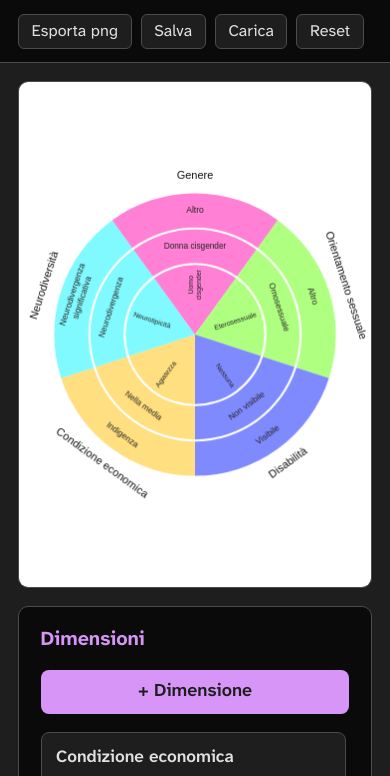
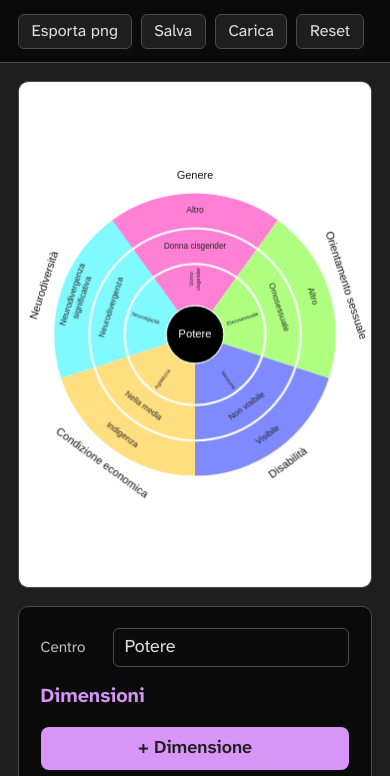
Before and after one commit to dropletzz/hacking.farm, a plain HTML site: page public/laruota/index.html in a window 390 px wide. Both pictures are taken after a click on the button "Reset". Shown: the top 776 px of the page. Drawn offline with Linux system fonts and the light colour scheme; a web font is replaced by a local one.

Commit message:
aggiunto centro

```diff
--- a/public/laruota/index.html
+++ b/public/laruota/index.html
@@ -27,6 +27,10 @@
 
     <div class="layout">
         <aside class="panel">
+            <label class="center-field">
+                <span>Centro</span>
+                <input id="center-input" type="text" placeholder="Testo al centro" />
+            </label>
             <h2>Dimensioni</h2>
             <button id="add-dimension-top" type="button">+ Dimensione</button>
             <div id="dimensions-list"></div>
--- a/public/laruota/script.js
+++ b/public/laruota/script.js
@@ -37,7 +37,12 @@ const defaultDimensions = [
     },
 ];
 
-const dimensions = loadDimensions();
+const defaultWheelDescription = {
+    center: "Potere",
+    dimensions: defaultDimensions,
+};
+
+const wheelDescription = loadWheelDescription();
 
 const backgroundColor = "#ffffff";
 
@@ -56,7 +61,7 @@ const radialLevelMaxChars = 12;
 const maxCharsMin = 5;
 
 function getMaxCharsPerLine(base, slope) {
-    return Math.max(maxCharsMin, Math.round(base - dimensions.length * slope));
+    return Math.max(maxCharsMin, Math.round(base - wheelDescription.dimensions.length * slope));
 }
 
 function getSliceColor(index) {
@@ -101,7 +106,7 @@ function renderWheel(ctx, W, H) {
     ctx.fillStyle = backgroundColor;
     ctx.fillRect(0, 0, W, H);
 
-    if (dimensions.length === 0) {
+    if (wheelDescription.dimensions.length === 0) {
         drawRainbowFlag(ctx, W, H);
         return;
     }
@@ -109,7 +114,9 @@ function renderWheel(ctx, W, H) {
     ctx.save();
     ctx.translate(W / 2, H / 2);
 
-    for (let i = 0; i < dimensions.length; i++) {
+    drawCenter(ctx, wheelDescription.center, radius);
+
+    for (let i = 0; i < wheelDescription.dimensions.length; i++) {
         drawSlice(ctx, i, radius, innerMargin, margin);
     }
 
@@ -128,19 +135,20 @@ function draw() {
 }
 
 function drawSlice(ctx, index, radius, margin, outerMargin) {
-    const angle = TAU / dimensions.length;
+    const angle = TAU / wheelDescription.dimensions.length;
 
     // 90° offset so the first slice starts at the bottom.
     const startAngle = (angle * index + TAU / 4) % TAU;
     const endAngle = startAngle + angle;
     const color = getSliceColor(index);
-    const dimension = dimensions[index];
+    const dimension = wheelDescription.dimensions[index];
 
+    const radialSplit0 = radius * 0.2;
     const radialSplit1 = radius * 0.5;
     const radialSplit2 = radius * 0.75;
 
     drawSlicePiece(ctx,
-        0, radialSplit1 - margin, startAngle, endAngle,
+        radialSplit0 + margin, radialSplit1 - margin, startAngle, endAngle,
         color, dimension.levels[2], true
     );
     drawSlicePiece(ctx,
@@ -185,6 +193,31 @@ function drawSlice(ctx, index, radius, margin, outerMargin) {
     ctx.restore();
 }
 
+function drawCenter(ctx, text, radius) {
+    const centerRadius = radius * 0.2; // matches radialSplit0 in drawSlice
+
+    ctx.fillStyle = "#000000";
+    ctx.beginPath();
+    ctx.arc(0, 0, centerRadius, 0, TAU);
+    ctx.fill();
+
+    ctx.fillStyle = "#ffffff";
+    ctx.textAlign = "center";
+    ctx.textBaseline = "middle";
+
+    const lines = splitIntoLines(text, 12);
+    const fontSize = centerRadius * 0.4;
+    ctx.font = `${fontSize}px sans-serif`;
+
+    const lineHeight = fontSize * 1.2;
+    const totalHeight = lines.length * lineHeight;
+
+    lines.forEach((line, i) => {
+        const y = -totalHeight / 2 + lineHeight * (i + 0.5);
+        ctx.fillText(line, 0, y);
+    });
+}
+
 function drawSlicePiece(ctx, radialStart, radialEnd, startAngle, endAngle, color, text, radial = false) {
     ctx.fillStyle = color;
     ctx.beginPath();
@@ -194,10 +227,10 @@ function drawSlicePiece(ctx, radialStart, radialEnd, startAngle, endAngle, color
     ctx.fill();
 
     const midAngle = (startAngle + endAngle) / 2;
-    const radialHeight = radialEnd - radialStart;
+    const radialHeight = Math.abs(radialEnd - radialStart);
 
     const fontSize = radial
-        ? radialHeight * 0.1
+        ? radialHeight * 0.13
         : radialHeight * 0.25;
 
     ctx.font = `${fontSize}px sans-serif`;
@@ -289,15 +322,18 @@ requestAnimationFrame(draw);
 const dimensionsList = document.getElementById("dimensions-list");
 const addDimensionButton = document.getElementById("add-dimension");
 const addDimensionTopButton = document.getElementById("add-dimension-top");
+const centerInput = document.getElementById("center-input");
 
 let editingIndex = null;
 
 function renderDimensions() {
-    addDimensionTopButton.classList.toggle("hidden", dimensions.length === 0);
+    centerInput.value = wheelDescription.center;
+
+    addDimensionTopButton.classList.toggle("hidden", wheelDescription.dimensions.length === 0);
 
     dimensionsList.innerHTML = "";
 
-    if (dimensions.length === 0) {
+    if (wheelDescription.dimensions.length === 0) {
         const empty = document.createElement("p");
         empty.className = "empty";
         empty.textContent = "Nessuna dimensione. Aggiungine una per iniziare.";
@@ -305,7 +341,7 @@ function renderDimensions() {
         return;
     }
 
-    dimensions.forEach((dimension, index) => {
+    wheelDescription.dimensions.forEach((dimension, index) => {
         const card = index === editingIndex
             ? createDimensionEditor(dimension, index)
             : createDimensionSummary(dimension, index);
@@ -357,7 +393,7 @@ function createDimensionEditor(dimension, index) {
     nameInput.placeholder = "Nome della dimensione";
     nameInput.addEventListener("input", () => {
         dimension.name = nameInput.value;
-        saveDimensions();
+        saveWheelDescription();
     });
 
     const removeButton = document.createElement("button");
@@ -366,14 +402,14 @@ function createDimensionEditor(dimension, index) {
     removeButton.title = "Rimuovi dimensione";
     removeButton.textContent = "×";
     removeButton.addEventListener("click", () => {
-        dimensions.splice(index, 1);
+        wheelDescription.dimensions.splice(index, 1);
         if (editingIndex === index) {
             editingIndex = null;
         }
         else if (editingIndex > index) {
             editingIndex--;
         }
-        saveDimensions();
+        saveWheelDescription();
         renderDimensions();
     });
 
@@ -397,7 +433,7 @@ function createDimensionEditor(dimension, index) {
         input.placeholder = `Livello ${levelIndex + 1}`;
         input.addEventListener("input", () => {
             dimension.levels[levelIndex] = input.value;
-            saveDimensions();
+            saveWheelDescription();
         });
 
         row.append(number, input);
@@ -410,23 +446,28 @@ function createDimensionEditor(dimension, index) {
 }
 
 addDimensionButton.addEventListener("click", () => {
-    dimensions.push({
+    wheelDescription.dimensions.push({
         name: "Nuova dimensione",
         levels: ["Livello 1", "Livello 2", "Livello 3"],
     });
-    editingIndex = dimensions.length - 1;
-    saveDimensions();
+    editingIndex = wheelDescription.dimensions.length - 1;
+    saveWheelDescription();
     renderDimensions();
 });
 
 addDimensionTopButton.addEventListener("click", () => {
-    dimensions.unshift({
+    wheelDescription.dimensions.unshift({
         name: "Nuova dimensione",
         levels: ["Livello 1", "Livello 2", "Livello 3"],
     });
     editingIndex = 0;
-    saveDimensions();
+    saveWheelDescription();
     renderDimensions();
+});
+
+centerInput.addEventListener("input", () => {
+    wheelDescription.center = centerInput.value;
+    saveWheelDescription();
 });
 
 renderDimensions();
@@ -448,40 +489,67 @@ function parseDimensions(parsed) {
         }));
 }
 
-function loadDimensions() {
+function normalizeWheelDescription(parsed) {
+    if (Array.isArray(parsed)) {
+        // Legacy format: a plain array of dimensions.
+        return {
+            center: defaultWheelDescription.center,
+            dimensions: parseDimensions(parsed) ?? [],
+        };
+    }
+
+    if (parsed && typeof parsed === "object") {
+        return {
+            center: typeof parsed.center === "string" ? parsed.center : defaultWheelDescription.center,
+            dimensions: parseDimensions(parsed.dimensions) ?? [],
+        };
+    }
+
+    return null;
+}
+
+function defaultWheelDescriptionCopy() {
+    return {
+        center: defaultWheelDescription.center,
+        dimensions: defaultWheelDescription.dimensions.map(d => ({ name: d.name, levels: [...d.levels] })),
+    };
+}
+
+function loadWheelDescription() {
     try {
         const raw = localStorage.getItem(STORAGE_KEY);
         if (raw) {
-            const parsed = parseDimensions(JSON.parse(raw));
-            if (parsed) {
-                return parsed;
+            const normalized = normalizeWheelDescription(JSON.parse(raw));
+            if (normalized) {
+                return normalized;
             }
         }
     } catch (error) {
         // Corrupted data: fall through to defaults below.
     }
 
-    return defaultDimensions.map(d => ({ name: d.name, levels: [...d.levels] }));
+    return defaultWheelDescriptionCopy();
 }
 
-function saveDimensions() {
-    localStorage.setItem(STORAGE_KEY, JSON.stringify(dimensions));
+function saveWheelDescription() {
+    localStorage.setItem(STORAGE_KEY, JSON.stringify(wheelDescription));
 }
 
-function setDimensions(next) {
-    dimensions.length = 0;
-    dimensions.push(...next);
+function setWheelDescription(next) {
+    wheelDescription.center = next.center;
+    wheelDescription.dimensions.length = 0;
+    wheelDescription.dimensions.push(...next.dimensions);
     editingIndex = null;
-    saveDimensions();
+    saveWheelDescription();
     renderDimensions();
 }
 
-function downloadDimensions() {
-    const blob = new Blob([JSON.stringify(dimensions, null, 2)], { type: "application/json" });
+function downloadWheelDescription() {
+    const blob = new Blob([JSON.stringify(wheelDescription, null, 2)], { type: "application/json" });
     const url = URL.createObjectURL(blob);
     const link = document.createElement("a");
     link.href = url;
-    link.download = "dimensioni.json";
+    link.download = "ruota.json";
     document.body.appendChild(link);
     link.click();
     link.remove();
@@ -514,16 +582,16 @@ function downloadWheelPng() {
     }, "image/png");
 }
 
-function handleDimensionFile(file) {
+function handleWheelDescriptionFile(file) {
     const reader = new FileReader();
     reader.onload = () => {
         try {
-            const parsed = parseDimensions(JSON.parse(reader.result));
-            if (parsed) {
-                setDimensions(parsed);
+            const normalized = normalizeWheelDescription(JSON.parse(reader.result));
+            if (normalized) {
+                setWheelDescription(normalized);
             }
             else {
-                alert("File non valido: deve essere un array di dimensioni.");
+                alert("File non valido: deve essere una descrizione della ruota.");
             }
         }
         catch (error) {
@@ -536,7 +604,7 @@ function handleDimensionFile(file) {
 
 // topbar actions
 
-document.getElementById("save-file").addEventListener("click", downloadDimensions);
+document.getElementById("save-file").addEventListener("click", downloadWheelDescription);
 
 document.getElementById("download-png").addEventListener("click", downloadWheelPng);
 
@@ -547,11 +615,11 @@ document.getElementById("load-file").addEventListener("click", () => {
 document.getElementById("load-file-input").addEventListener("change", (event) => {
     const file = event.target.files[0];
     if (file) {
-        handleDimensionFile(file);
+        handleWheelDescriptionFile(file);
     }
     event.target.value = "";
 });
 
 document.getElementById("reset").addEventListener("click", () => {
-    setDimensions(defaultDimensions.map(d => ({ name: d.name, levels: [...d.levels] })));
+    setWheelDescription(defaultWheelDescriptionCopy());
 });
--- a/public/laruota/style.css
+++ b/public/laruota/style.css
@@ -139,6 +139,23 @@ body {
     min-width: 0;
 }
 
+.center-field {
+    display: flex;
+    align-items: center;
+    gap: 0.5rem;
+}
+
+.center-field span {
+    width: 3.5rem;
+    color: var(--text-muted);
+    font-size: 0.85rem;
+}
+
+.center-field input {
+    flex: 1;
+    min-width: 0;
+}
+
 input[type="text"] {
     font: inherit;
     color: var(--text-main);
```
